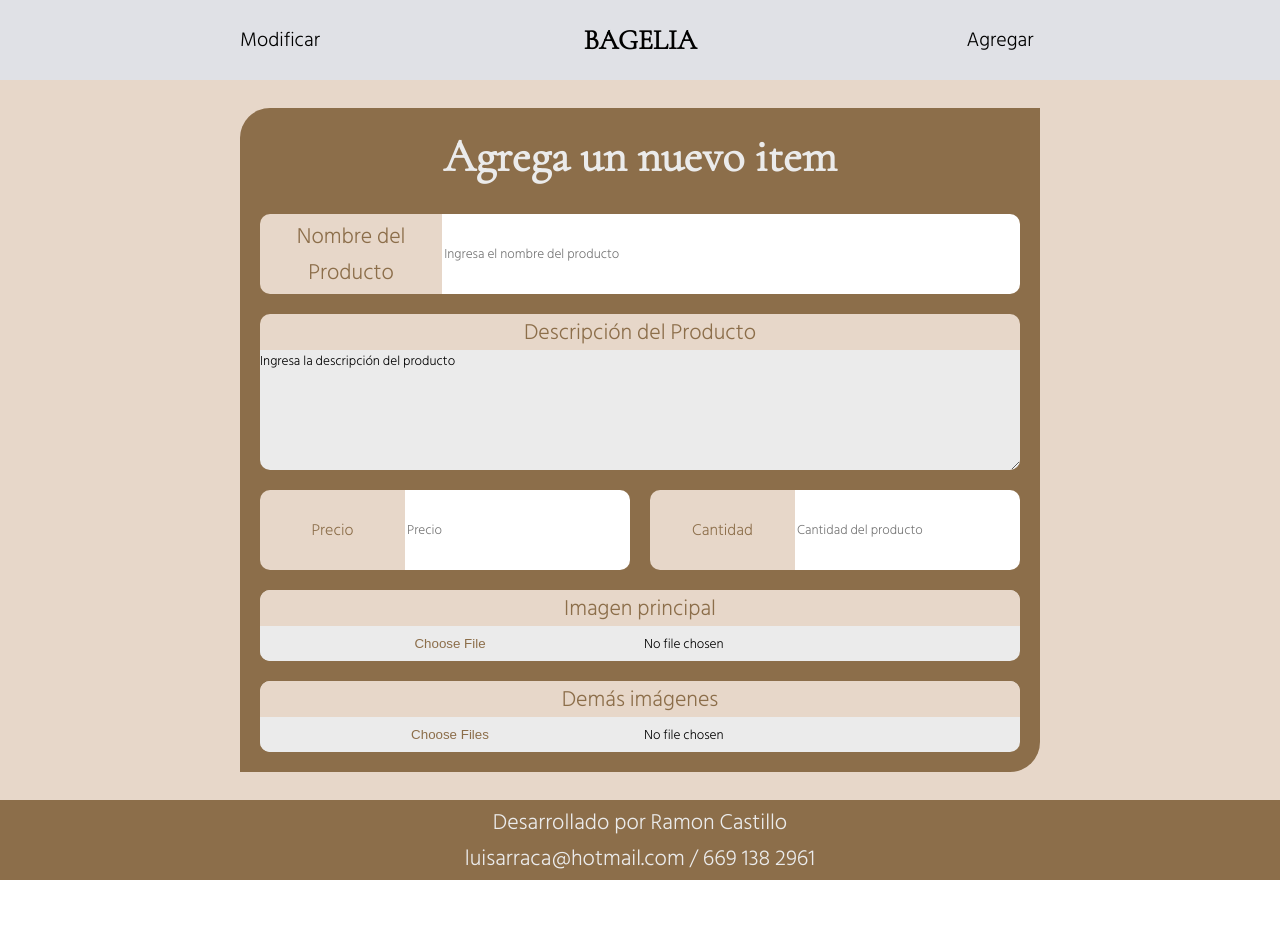
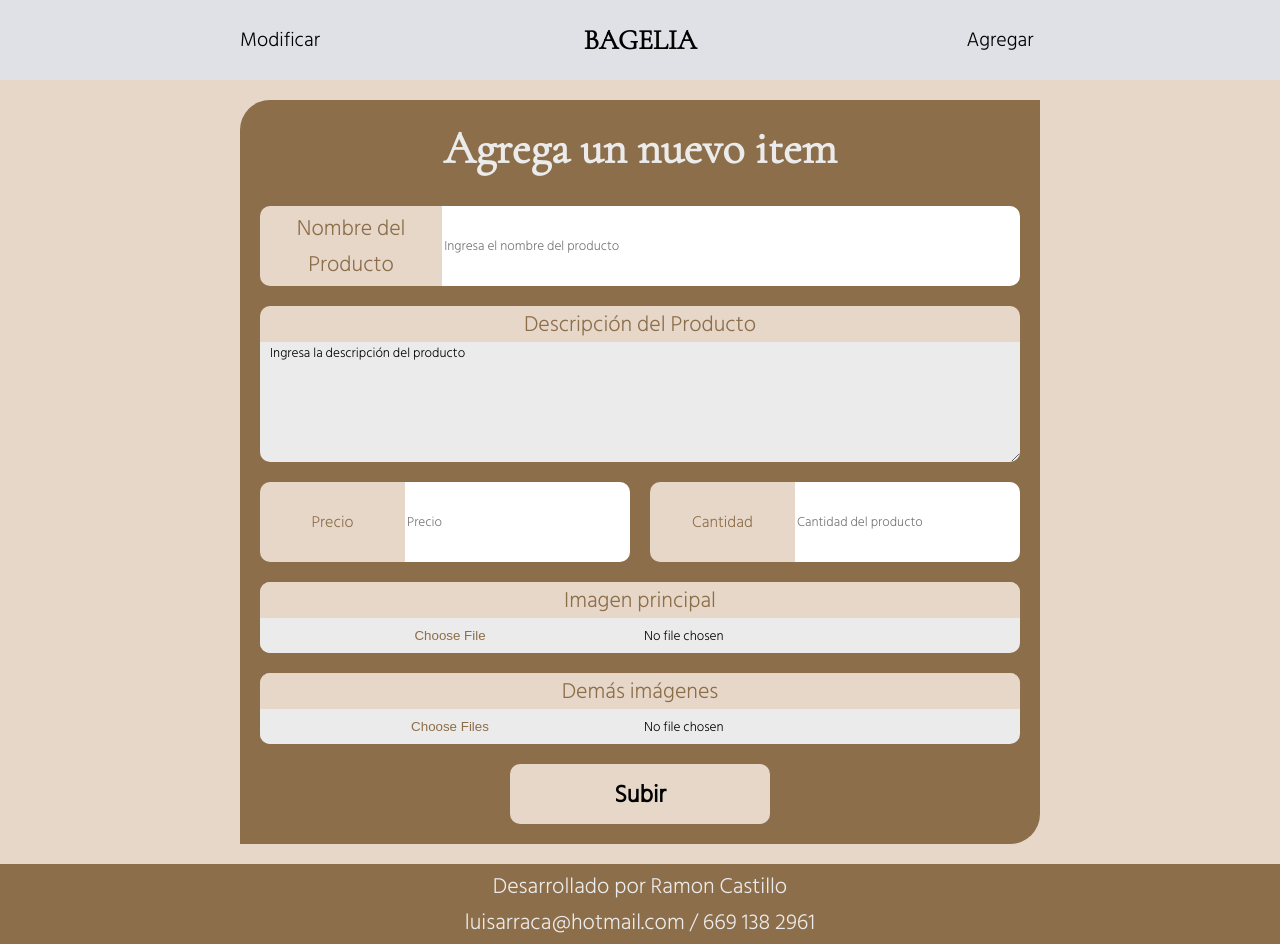
Before and after one commit to Tounka/bagelia, a React (Create React App) app: page /Administrador in a window 1280 px wide. Before the commit the page ends 880 px from the top, so only its background shows below. Built offline with nearby package versions, Linux system fonts and the light colour scheme.

Commit message:
se agrego mensaje de vaidacion al formulario de subida de datos

```diff
--- a/src/ComponentesPrincipales/Botones/BtnNavigate.jsx
+++ b/src/ComponentesPrincipales/Botones/BtnNavigate.jsx
@@ -118,3 +118,20 @@
         </ContenedorBtnPaginaPrincipal>
     )
 }
+
+export const BtnSubmit = styled.button`
+    display: flex;
+    flex-direction: column;
+    width: 260px;
+    height: 60px;
+    border: none;
+    cursor: pointer;
+    justify-content: center;
+    align-items: center;
+    overflow: hidden;
+    border-radius: 10px;
+    background-color: var(--Rosado);
+
+    font-size: 24px;
+    font-weight: bold;
+`
--- a/src/Paginas/PaginaAdmin/Secciones/AgregarDatos.jsx
+++ b/src/Paginas/PaginaAdmin/Secciones/AgregarDatos.jsx
@@ -1,8 +1,9 @@
-import React from "react";
+import React, { useState } from "react";
 import styled from "styled-components";
 import { ContenedorPrincipal } from "../../../ComponentesPrincipales/Displays";
 import { Field, Formik } from "formik";
-import { ContenedorForm, ContenedorInput, TxtTitular, InputFile, InputFileMultiple, InputTextArea } from "./ComponentesAgregarDatos";
+import { ContenedorForm, ContenedorInput, TxtTitular, InputFile, InputFileMultiple, InputTextArea, CompErrores } from "./ComponentesAgregarDatos";
+import { BtnSubmit } from "../../../ComponentesPrincipales/Botones/BtnNavigate";
 
 // Styled component for the `ContenedorAgregarDatos` container
 const StyledContenedorAgregarDatos = styled(ContenedorPrincipal)`
@@ -11,35 +12,112 @@
   justify-content: center;
   align-items: center;
   padding: 20px;
+  height: auto;
+`;
 
+const ContenedorInputNumeros = styled.div`
+  display: grid;
+  grid-template-columns: 1fr 1fr;
+  gap: 20px;
 `;
-const ContenedorInputNumeros = styled.div`
-    display:grid;
-    grid-template-columns: 1fr 1fr;
-    gap: 20px;
-`
+
 export const AgregarDatos = () => {
+  const validate = values => {
+    const errors = {};
+
+    if (!values.titulo) {
+      errors.titulo = 'Debes ingresar el titulo del producto';
+    }
+    if (!values.descripcion) {
+      errors.descripcion = 'Debes agregar la descripción del producto';
+    }
+    if (!values.precio) {
+      errors.precio = 'Debes agregar el precio del producto';
+    }
+    if (!values.cantidad) {
+      errors.cantidad = 'Debes agregar la cantidad productos';
+    }
+    if (!values.imgPrincipal) {
+      errors.imgPrincipal = 'Debes agregar una imagen principal del producto';
+    }
+    return errors;
+  };
+
+  const handleSubmit = (values, { setSubmitting, setErrors }) => {
+    const errors = validate(values);
+    if (Object.keys(errors).length === 0) {
+      // Implementa la lógica para enviar los datos al servidor (por ejemplo, usando fetch o una biblioteca de API)
+      console.log(values);
+    } else {
+      setErrors(errors);
+    }
+    setSubmitting(false);
+  };
+
   return (
     <Formik
-      initialValues={{ nombre: "" }} // Set initial values for the form
-      onSubmit={(values) => {
-        console.log(values);
-        // Implement logic to send data to the server (e.g., using fetch or an API library)
+      initialValues={{
+        titulo: "",
+        descripcion: "",
+        precio: "",
+        cantidad: "",
+        imgPrincipal: "",
+        ImgSecundarias: []
       }}
+      validate={validate}
+      onSubmit={handleSubmit}
+      validateOnBlur={false}
+      validateOnChange={false}
     >
-      {({ values, handleChange, handleBlur, handleSubmit }) => ( // Destructure Formik props
+      {({ values, handleChange, handleBlur, handleSubmit, errors, isSubmitting }) => (
         <StyledContenedorAgregarDatos>
-          <ContenedorForm>
-                <TxtTitular>  Agrega un nuevo item </TxtTitular>
-                <ContenedorInput txt='Nombre del Producto' type="text" placeholder='Ingresa el nombre del producto'  name='nombre' />
-                <InputTextArea txt='Descripción del Producto'  placeholder='Ingresa la descripción del producto'  name='descripción' />
-                <ContenedorInputNumeros>
-                    <ContenedorInput dual txt='Precio' type="number" placeholder='Precio'  name='precio' />
-                    <ContenedorInput dual txt='Cantidad' type="number" placeholder='Cantidad del producto'  name='cantidad' />
-                </ContenedorInputNumeros>
-
-                <InputFile name='hola' />
-                <InputFileMultiple name='2' />
+          <ContenedorForm onSubmit={handleSubmit}>
+            <TxtTitular>Agrega un nuevo item</TxtTitular>
+            <ContenedorInput
+              txt="Nombre del Producto"
+              type="text"
+              placeholder="Ingresa el nombre del producto"
+              name="titulo"
+              value={values.titulo}
+              onChange={handleChange}
+              onBlur={handleBlur}
+            />
+            <InputTextArea
+              txt="Descripción del Producto"
+              placeholder="Ingresa la descripción del producto"
+              name="descripcion"
+              value={values.descripcion}
+              onChange={handleChange}
+              onBlur={handleBlur}
+            />
+            <ContenedorInputNumeros>
+              <ContenedorInput
+                dual
+                txt="Precio"
+                type="number"
+                placeholder="Precio"
+                name="precio"
+                value={values.precio}
+                onChange={handleChange}
+                onBlur={handleBlur}
+              />
+              <ContenedorInput
+                dual
+                txt="Cantidad"
+                type="number"
+                placeholder="Cantidad del producto"
+                name="cantidad"
+                value={values.cantidad}
+                onChange={handleChange}
+                onBlur={handleBlur}
+              />
+            </ContenedorInputNumeros>
+            <InputFile name="imgPrincipal" value={values.imgPrincipal} onChange={handleChange} onBlur={handleBlur} />
+            <InputFileMultiple name="ImgSecundarias" value={values.ImgSecundarias} onChange={handleChange} onBlur={handleBlur} />
+            {Object.keys(errors).length > 0 ? <CompErrores errores={errors} /> : null}
+            <BtnSubmit type="submit" disabled={isSubmitting}>
+              Subir
+            </BtnSubmit>
           </ContenedorForm>
         </StyledContenedorAgregarDatos>
       )}
--- a/src/Paginas/PaginaAdmin/Secciones/ComponentesAgregarDatos.jsx
+++ b/src/Paginas/PaginaAdmin/Secciones/ComponentesAgregarDatos.jsx
@@ -1,7 +1,7 @@
-import React from 'react';
+import React, { useEffect, useState } from 'react';
 import imageCompression from 'browser-image-compression';
 import { useFormikContext, Form, Field} from 'formik';
-import styled from 'styled-components';
+import styled, { keyframes } from 'styled-components';
 
 // Estilos para el componente (adaptar según tu preferencia)
 export const TxtTitular = styled.p`
@@ -21,6 +21,8 @@
   max-height: auto;
   display: flex;
   flex-direction: column;
+    justify-content:center;
+    align-items:center;
   gap: 20px;
   border-radius: 30px 0 30px 0;
 
@@ -224,6 +226,8 @@
   background-color: var(--Blanco);
   height: 120px;
   width: 100%;
+  box-sizing: border-box ;
+  padding-left: 10px;
   resize: vertical;
   overflow-y: auto;
   white-space: pre-wrap;
@@ -247,7 +251,8 @@
   return (
     <ContenedorInputTextArea>
       <LabelInputFile htmlFor={name}>{txt}</LabelInputFile>
-      <FieldTextAreaStyled
+      <Field
+        as={FieldTextAreaStyled}
         id={name}
         name={name}
         placeholder={placeholder}
@@ -255,3 +260,38 @@
     </ContenedorInputTextArea>
   );
 };
+
+const shakeAnimation = keyframes`
+  0% { transform: translateY(0); }
+  25% { transform: translateY(-5px); }
+  50% { transform: translateY(0); }
+  75% { transform: translateY(5px); }
+  100% { transform: translateY(0); }
+`;
+
+const MensajeErrorWrapper = styled.div`
+  color: white;
+  background-color: brown;
+  padding: 10px;
+  border-radius: 10px;
+  font-size: 16px;
+  animation: ${shakeAnimation} 0.5s ease-in-out;
+`;
+
+export const CompErrores = ({ errores }) => {
+  const [erroresArray, setErroresArray] = useState([]);
+
+  useEffect(() => {
+    const newErroresArray = Object.values(errores);
+    setErroresArray(newErroresArray);
+  }, [errores]);
+
+  // Usamos una clave única basada en la longitud del array de errores
+  const key = erroresArray.length > 0 ? erroresArray.length : 'default';
+
+  return (
+    <MensajeErrorWrapper key={key}>
+      {erroresArray.length > 0 && erroresArray[0]}
+    </MensajeErrorWrapper>
+  );
+};
```
Also changed, not shown: src/ComponentesPrincipales/Displays.jsx (line endings or trailing spaces).
